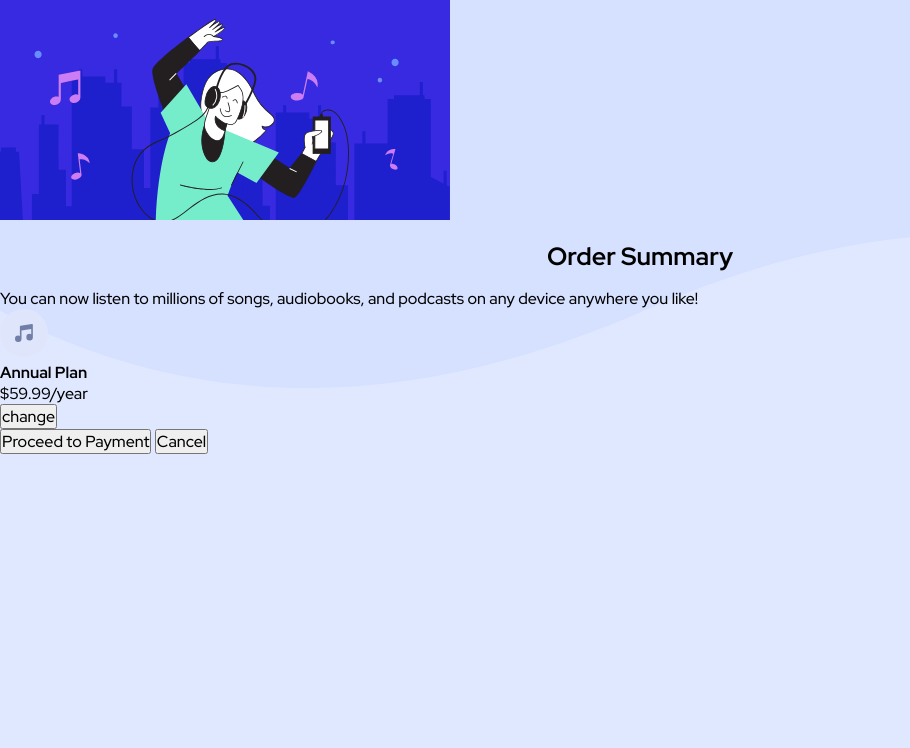
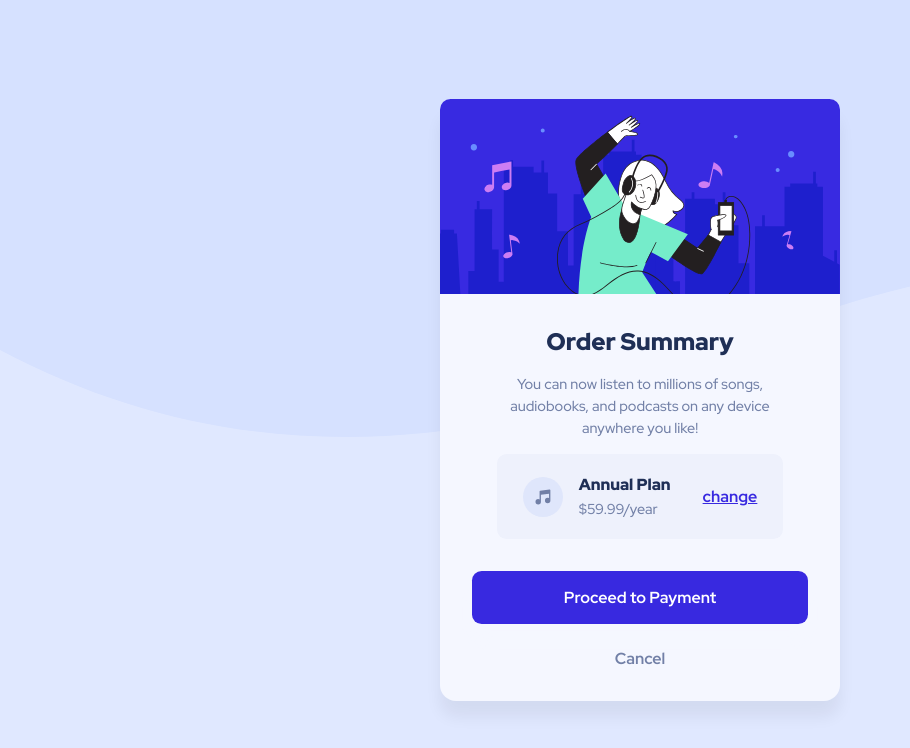
Before and after one commit to fernandadiasm/order-summary-component, a plain HTML site: page index.html in a window 1280 px wide. Shown: the whole page, without its empty margins (0-910 px from the left). Drawn offline with Linux system fonts and the light colour scheme.

Commit message:
adiciona mudança nos botões

```diff
--- a/style.css
+++ b/style.css
@@ -1,117 +1,141 @@
  * {
      margin: 0;
      padding: 0;
+     border: o;
      font-family: 'Red Hat Display', sans-serif;
      font-size: 16px;
-     text-decoration:none;
+     text-decoration: none;
  }
 
  body {
      background-image: url(./assets/pattern-background-desktop.svg);
      background-repeat: no-repeat;
-     background-size: 100% auto;
      background-color: hsl(225, 100%, 94%);
+     min-height: 100vh;
+     display: flex;
+     flex-direction: column;
+     justify-content: center;
+     align-items: center;
+     text-align: center;
  }
 
- section {
-     max-width: 500px;
-     width: 45vh;
-     margin: auto;
-     margin-top: 100px;
+ main {
      background-color: hsl(225, 100%, 98%);
+     border-radius: 1rem;
+     box-shadow: 0 1rem 1rem rgba(20, 16, 16, 0.058);
+     max-width: 25rem;
  }
 
- ul {
-     list-style: none;
-     display: flex;
-     flex-wrap: nowrap;
-     margin-top: 25px;
+.header-image img {
+    display: block;
+    object-fit: contain;
+    border-radius: 0.66rem 0.66rem 0rem 0rem;
+    max-width: 100%;
 }
 
- .button1 {
-     text-align: center;
-     padding: 15px;
-     margin-left: 50px;
-     margin-bottom: 10px;
-     border-radius: 10px;
-     width: 300px;
-     background-color: hsl(245, 75%, 52%);
+h1,
+h2 {
+    font-family: 'Red Hat Display';
+    font-weight: 900;
+    color: hsl(223, 47%, 23%);
 }
 
- .button1:hover {
-    background-color: hsl(245, 100%, 81%);
+h1{
+    font-size:1.5rem;
 }
 
- .button2 {
-    background-color: hsl(225, 100%, 98%);
-    text-align: center;
-    padding: 15px;
-    margin-left: 50px;
-    border-radius: 10px;
-    width: 300px;
+p {
+    font-family: 'Red Hat Display';
+    font-weight: 400;
+    font-size: 0.9rem;
+    color: hsl(224, 23%, 55%);
 }
 
- .button2:hover {
-    background-color: hsl(245, 100%, 81%);
+.card-text>p {
+    margin: 1rem;
+    padding: 0rem 1rem;
+    line-height: 1.5;
+}
+.card-text{
+    margin:2rem;
 }
 
- .header {
-     width: 45vh;
+
+.price {
+    display: inline-flex;
+    max-height: 20rem;
+    text-align: left;
+    background-color: hsl(226, 68%, 96%);
+    border-radius: 0.6rem;
+    padding: 0rem 0.6rem;
+    margin: 0rem 1rem;
 }
 
- .plan {
-     background-color: hsl(225, 100%, 94%);
-     display: flex;
-     border-radius: 10px;
-     margin: 50px;
-     width: auto;
-     height: 100px;
+.price h2 {
+    font-size: 1rem;
+    line-height: 1.5rem;
 }
 
- #title {
-     text-align: center;
-     padding: 15px;
-     font-size: 25px
+.price p {
+    line-height: 1.5rem;
 }
 
- #subtitle {
-     padding: 5px;
-     margin: 40px;
-     display: flex;
-     text-align: center;
-     color: hsl(224, 23%, 55%);
-
- }
-
- #music {
-     padding: 5px;
-     margin-left: 20px;
-     display: flex;
+.price-text {
     align-self: center;
 }
 
- #anual {
-     margin-left: 10px;
-     font-size: 15px;
-
+.price img {
+    height: 40px;
+    width: 40px;
+    align-self: center;
+    padding: 1rem;
 }
 
- #change {
-     padding: 5px;
-     margin-right: 100px;
-     display: flex;
-     align-self: flex-end;
+button {
+    background-color: transparent;
+    border: 0px none;
 }
 
- #value {
-     display: flex;
-     align-self: flex-end;
+.price button {
+    align-self: center;
+    margin: 2rem 1rem 2rem 2rem;
+    color:  hsl(245, 75%, 52%);
+    text-decoration: underline;
+    font-weight: 700;
+    background-color: transparent;
+    border: 0rem none;
+    font-family: 'Red Hat Display';
 }
 
- #b1 {
-    color: aliceblue;
+.payment-button {
+    display: flex;
+    flex-direction: column;
+    margin:1rem 2rem 2rem 2rem;
 }
 
- #b2 {
-    color: hsl(224, 23%, 55%);
+.proceed{
+    padding:1rem 2rem;
+    color:white;
+    background-color: hsl(245, 75%, 52%);
+    box-shadow: 0 1rem 1rem hsl(225, 100%, 98%);
+    border-radius: 0.6rem;
+    margin-bottom: 1.5rem;
+    font-weight: 700;
 }
+
+.change:hover{
+    opacity:60%;
+}
+
+.proceed:hover{
+    opacity:60%;
+}
+
+.cancel{
+    color:hsl(224, 23%, 55%);
+    font-weight: 700;
+}
+
+.cancel:hover{
+    color:hsl(223, 47%, 23%);
+}
```
Lines whose indentation alone changed are shown as unchanged.
